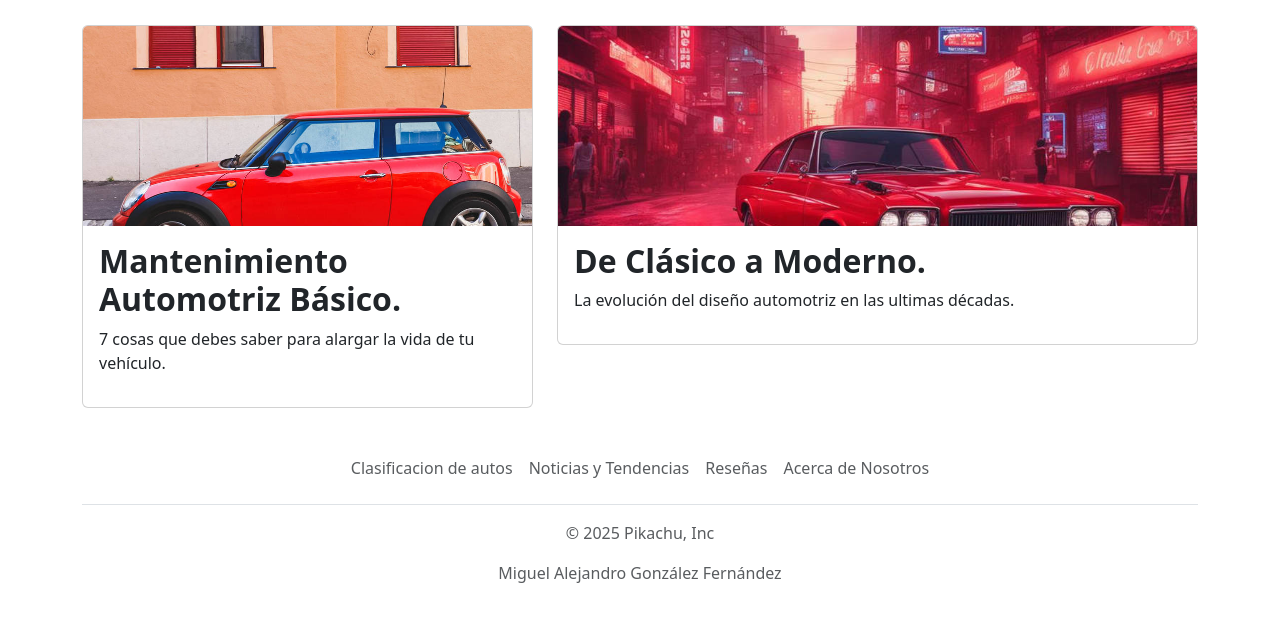
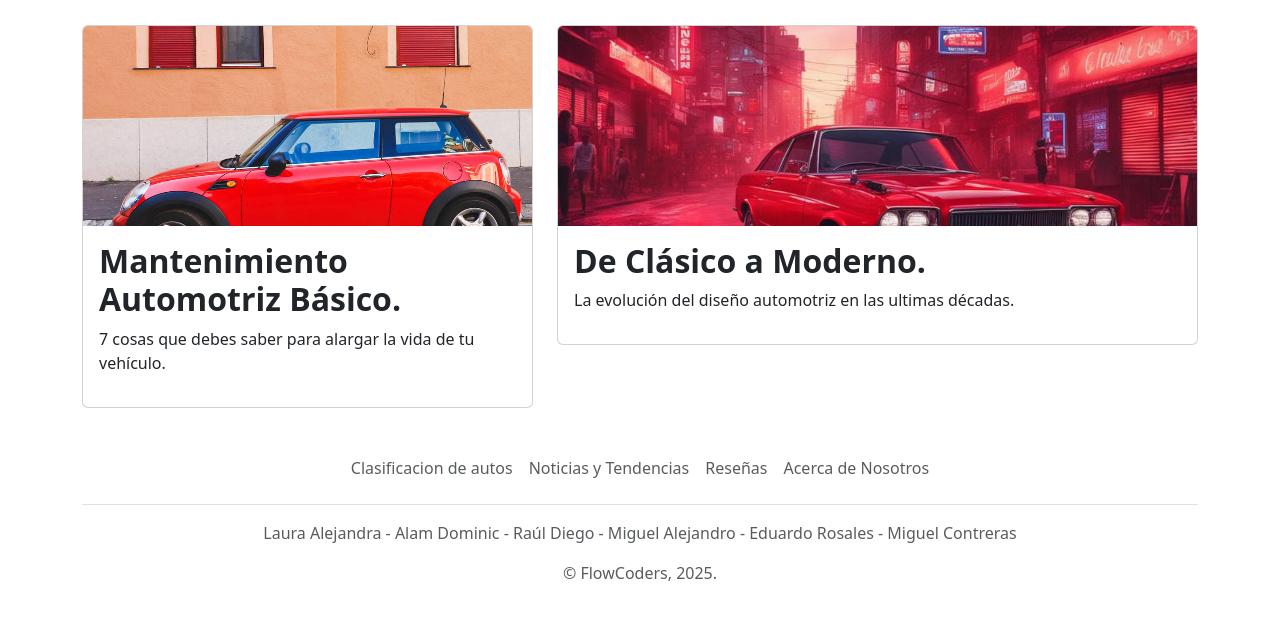
Before and after one commit to alamdominic/AD07Blog, a plain HTML site: page index.html in a window 1280 px wide. Shown: the part 859-1476 px from the top of the page. Drawn offline with nearby package versions, Linux system fonts and the light colour scheme.

Commit message:
Cambios realizados en el footer de todas las paginas

```diff
--- a/index.html
+++ b/index.html
@@ -110,8 +110,8 @@
       <li class="nav-item"><a href="reseñas.html" class="nav-link px-2 text-muted">Reseñas</a></li>
       <li class="nav-item"><a href="acercaDe.html" class="nav-link px-2 text-muted">Acerca de Nosotros</a></li>
     </ul>
-    <p class="text-center text-muted">© 2025 Pikachu, Inc</p>
-    <p class="text-center text-muted">Miguel Alejandro González Fernández</p>
+    <p class="text-center text-muted"> Laura Alejandra - Alam Dominic - Raúl Diego - Miguel Alejandro - Eduardo Rosales - Miguel Contreras</p>
+    <p class="text-center text-muted">© FlowCoders, 2025.</p>
   </footer>
 </div>
   <script src="https://cdn.jsdelivr.net/npm/bootstrap@5.3.7/dist/js/bootstrap.bundle.min.js" integrity="sha384-ndDqU0Gzau9qJ1lfW4pNLlhNTkCfHzAVBReH9diLvGRem5+R9g2FzA8ZGN954O5Q" crossorigin="anonymous"></script>
```
Also changed, not shown: acercaDe.html (+2 -1 lines), clasificacionautos.html (+2 -2 lines), noticiasTendencias.html (+2 -1 lines), resenas.html (+3 -1 lines).
